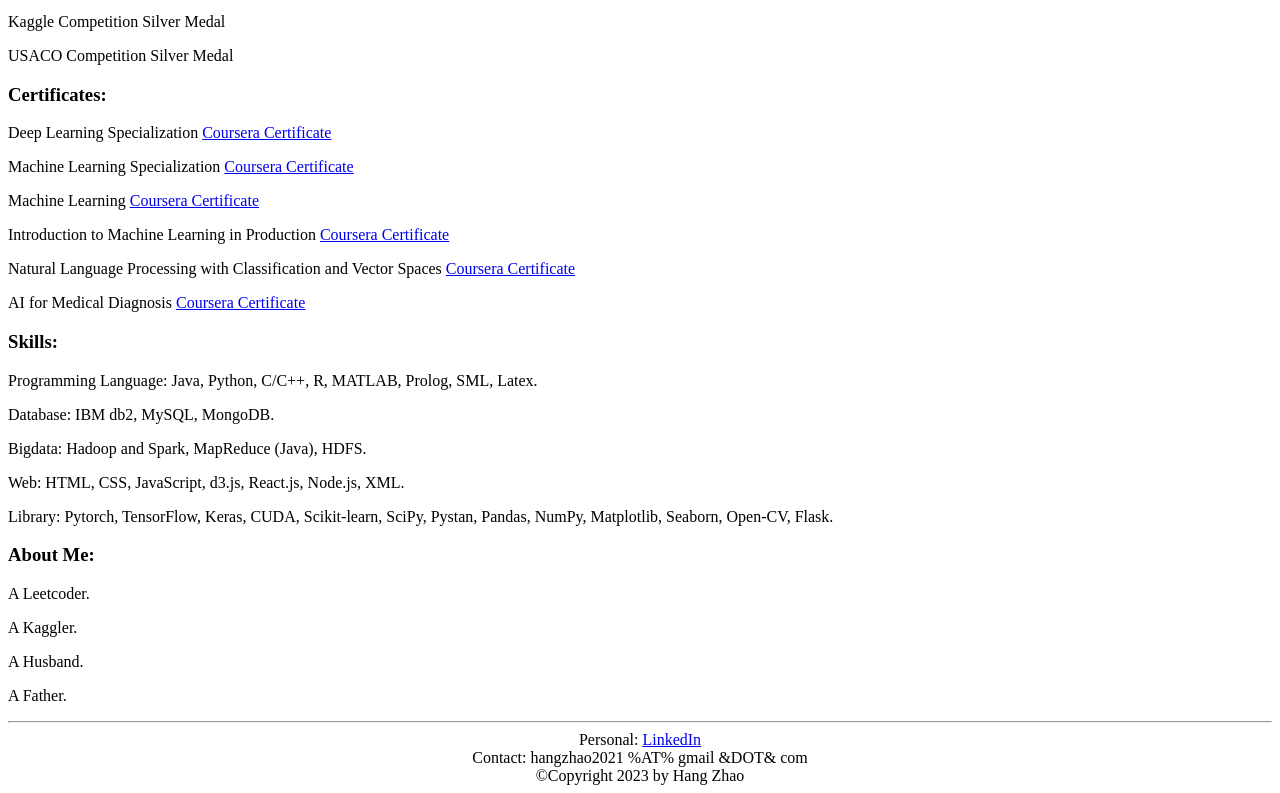
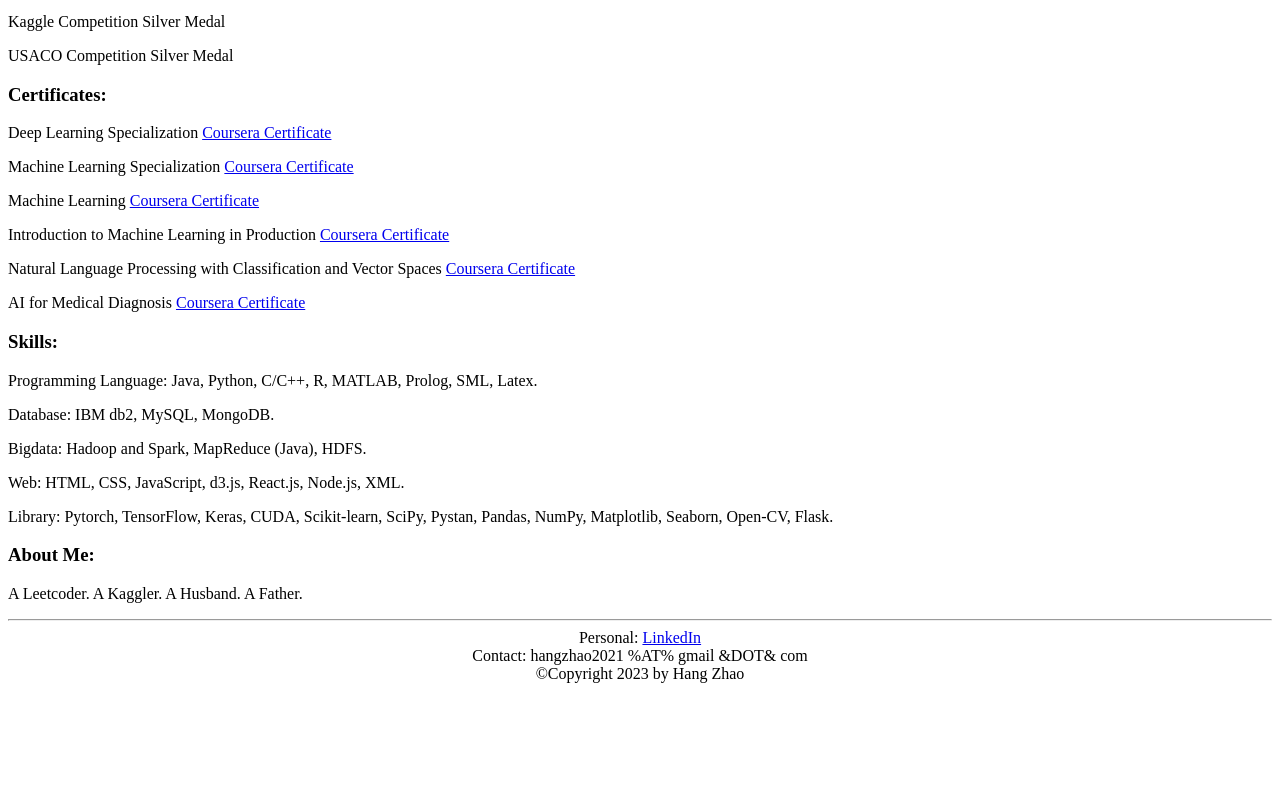
Before and after one commit to hangzhaosbu/hangzhaosbu.github.io, a plain HTML site: page index.html in a window 1280 px wide. Shown: the part 854-1647 px from the top of the page. After the commit the page ends 1545 px from the top, so only its background shows below. Drawn offline with Linux system fonts and the light colour scheme.

Commit message:
Update index.html

```diff
--- a/index.html
+++ b/index.html
@@ -85,10 +85,7 @@
 
             <div>
                 <h3>About Me:</h3>
-                <p>A Leetcoder.</p>
-                <p>A Kaggler.</p>
-                <p>A Husband.</p>
-                <p>A Father.</p>
+                <p>A Leetcoder. A Kaggler. A Husband. A Father.</p>
             </div>
             <hr>
         </main>
```
